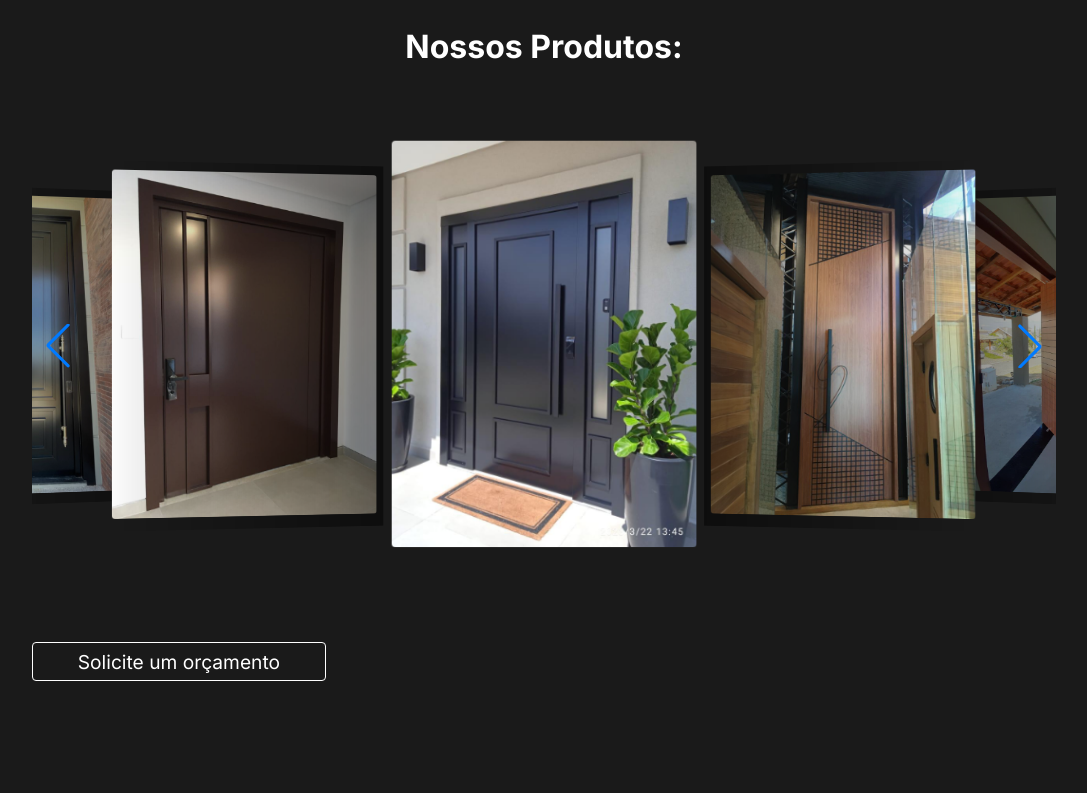
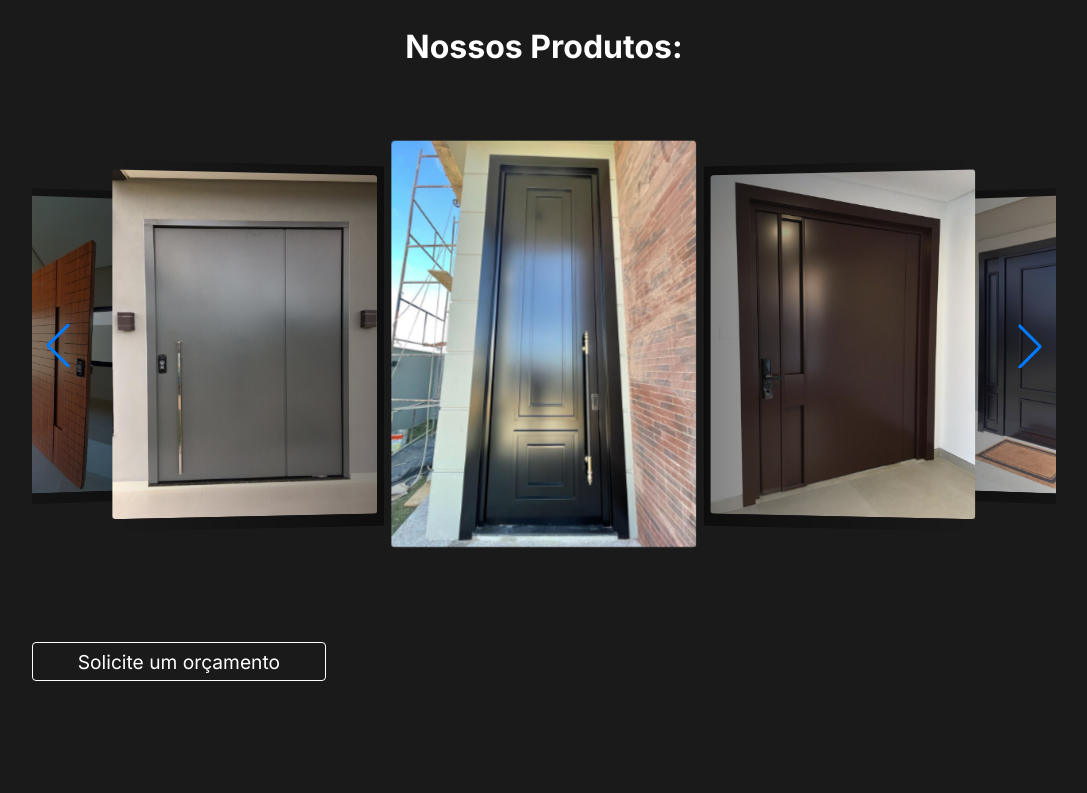
Before and after one commit to VitorSerpa/MadSignsWebSite, a Next.js app in the folder mad-signs-page/: page / in a window 1280 px wide. Shown: the part 720-1513 px from the top of the page, without its empty margins (96-1183 px from the left). Built offline with nearby package versions, Linux system fonts and the light colour scheme.

Commit message:
fix(Swipper)

```diff
--- a/mad-signs-page/app/components/sections/Header.tsx
+++ b/mad-signs-page/app/components/sections/Header.tsx
@@ -8,7 +8,7 @@ export default function Header() {
             </div>
             <div className={style.header_links}>
                 <a href="#home">Home</a>
-                <a href="#produtos">Nossos Trabalhos</a>
+                <a href="#produtos">Nossos Produtos</a>
                 <a href="#sobre">Sobre nós</a>
                 <a href="#contato">Contato</a>
             </div>
--- a/mad-signs-page/app/globals.css
+++ b/mad-signs-page/app/globals.css
@@ -4,6 +4,10 @@
   padding: 0;
   margin: 0;
   font-family: "Inter", sans-serif;
+}
+
+html{
+    scroll-behavior: smooth;
 }
 
 .page {
--- a/mad-signs-page/app/page.tsx
+++ b/mad-signs-page/app/page.tsx
@@ -18,6 +18,24 @@ import "swiper/css/effect-coverflow";
 
 export default function Home() {
   const images = [
+    "/images/portaACM1.jpeg",
+    "/images/portaACM2.jpeg",
+    "/images/portaACM3.jpeg",
+    "/images/portaACM4.jpeg",
+    "/images/portaACM5.jpeg",
+    "/images/portaACM6.jpeg",
+    "/images/portaACM1.jpeg",
+    "/images/portaACM2.jpeg",
+    "/images/portaACM3.jpeg",
+    "/images/portaACM4.jpeg",
+    "/images/portaACM5.jpeg",
+    "/images/portaACM6.jpeg",
+    "/images/portaACM1.jpeg",
+    "/images/portaACM2.jpeg",
+    "/images/portaACM3.jpeg",
+    "/images/portaACM4.jpeg",
+    "/images/portaACM5.jpeg",
+    "/images/portaACM6.jpeg",
     "/images/portaACM1.jpeg",
     "/images/portaACM2.jpeg",
     "/images/portaACM3.jpeg",
@@ -117,7 +135,7 @@ const handleImageClick = (
       </div>
 
       <div className={style.about}>
-        <h1>Nossos Produtos:</h1>
+        <h1 id="produtos">Nossos Produtos:</h1>
 
         <div className={style.portas_carousel}>
           <Swiper
@@ -125,9 +143,11 @@ const handleImageClick = (
             effect="coverflow"
             grabCursor
             loop
+            initialSlide={4}
             autoplay={{ delay: 3000, disableOnInteraction: false }}
             speed={1000}
             navigation
+            loopAdditionalSlides={images.length}
             coverflowEffect={{
               rotate: 8,
               stretch: 0,
--- a/mad-signs-page/app/portas/App.module.css
+++ /dev/null
@@ -1,16 +0,0 @@
-.portas_carousel {
-     background: radial-gradient(circle at 50% 50%,
-            white 0%,
-            grey 5%,
-            black 70%);
-    padding: 5rem 0;
-    width: 100%;
-    max-width: 100vw;
-}
-
-.portas_carousel img {
-    width: 100%;
-    height: 450px;
-    object-fit: fill;
-    object-position: center;
-}
```
Lines whose indentation alone changed are shown as unchanged.
